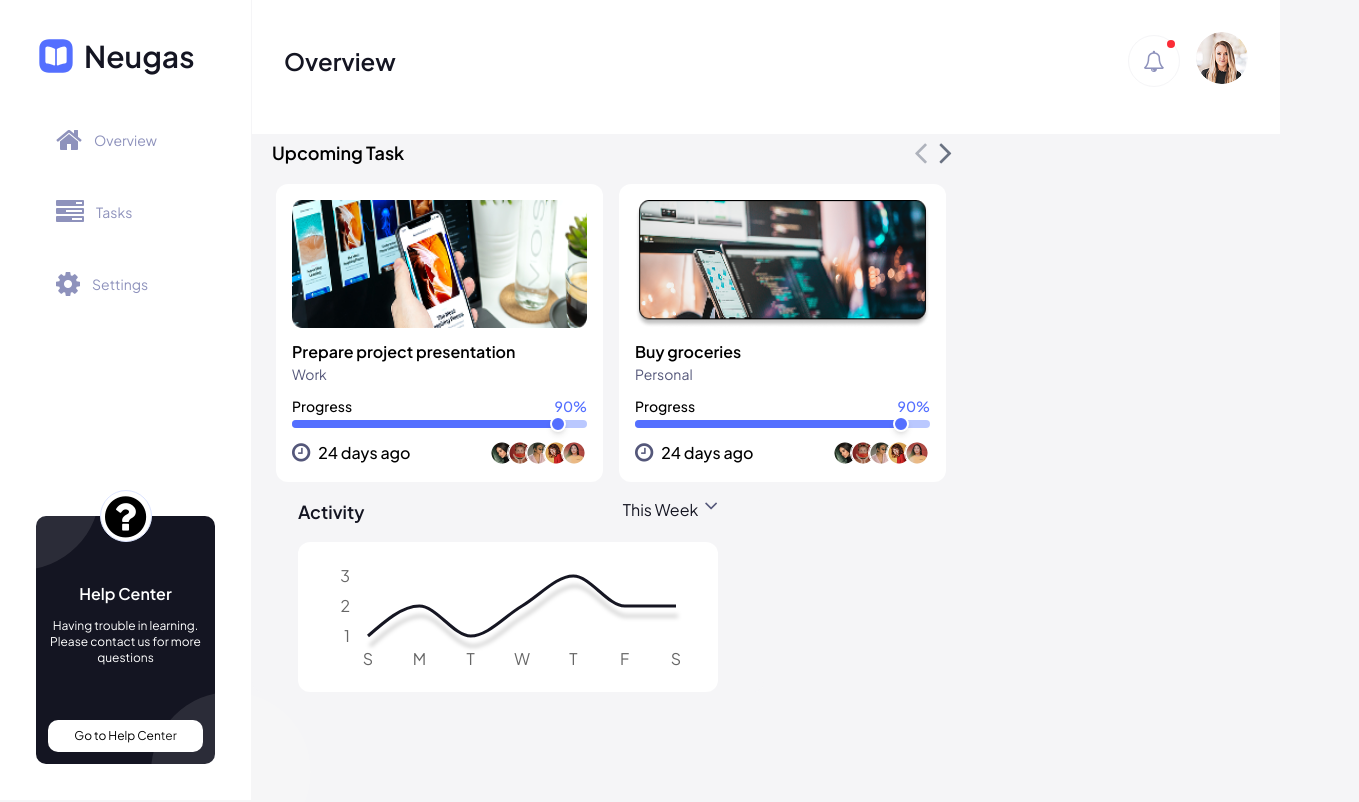
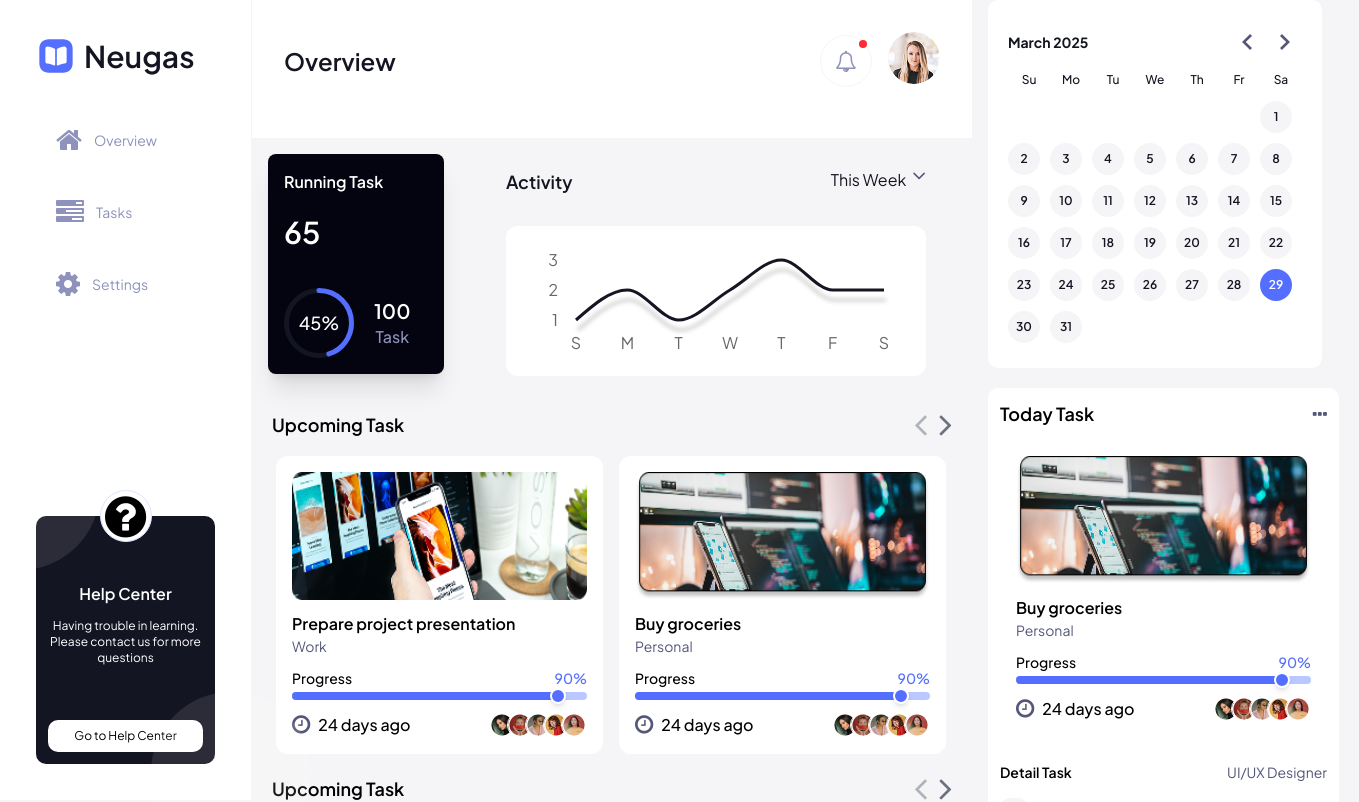
Before and after one commit to Evans-Asiedu/task-management, a React (Vite) app: page / in a window 1280 px wide. Shown: the top 802 px of the page, 1359 px wide, since content can reach past the window. Built offline with nearby package versions, Linux system fonts and the light colour scheme.

Commit message:
Layout various components to form the dashboard view

```diff
--- a/package.json
+++ b/package.json
@@ -16,6 +16,7 @@
     "react": "^19.0.0",
     "react-day-picker": "^9.6.1",
     "react-dom": "^19.0.0",
+    "react-icons": "^5.5.0",
     "recharts": "^2.15.1"
   },
   "devDependencies": {
--- a/src/App.jsx
+++ b/src/App.jsx
@@ -2,6 +2,8 @@ import { useState } from "react";
 import Header from "components/layout/Header";
 import Main from "components/layout/Main";
 import Sidebar from "components/layout/Sidebar";
+import { Calendar } from "./components/Calendar";
+import TodayTask from "./components/TodayTask";
 
 function App() {
   const [isSidebarOpen, setIsSidebarOpen] = useState(() => {
@@ -9,15 +11,24 @@ function App() {
   });
 
   return (
-    <div id="app" className="flex">
+    <div id="app" className="flex flex-col md:flex-row">
       <Sidebar isOpen={isSidebarOpen} setIsOpen={setIsSidebarOpen} />
 
       <div
         className={`flex flex-col flex-1 transition-all duration-300 ease-in-out min-h-screen
         ${isSidebarOpen ? "md:ml-[252px]" : ""}`}
       >
-        <Header isOpen={isSidebarOpen} setIsOpen={setIsSidebarOpen} showActions={false} title="Overview" />
+        <Header
+          isOpen={isSidebarOpen}
+          setIsOpen={setIsSidebarOpen}
+          showActions={false}
+          title="Overview"
+        />
         <Main />
+      </div>
+      <div className="mt-5 ps-4 md:mt-0">
+        <Calendar />
+        <TodayTask />
       </div>
     </div>
   );
--- a/src/components/ActivityTracker.jsx
+++ b/src/components/ActivityTracker.jsx
@@ -1,6 +1,12 @@
 import React, { useState, useRef, useEffect } from "react";
-import { LineChart, Line, XAxis, YAxis, Tooltip, ResponsiveContainer } from "recharts";
-
+import {
+  LineChart,
+  Line,
+  XAxis,
+  YAxis,
+  Tooltip,
+  ResponsiveContainer,
+} from "recharts";
 
 const data = [
   { day: "S", tasks: 1 },
@@ -17,9 +23,7 @@ const CustomTooltip = ({ active, payload }) => {
   if (active && payload && payload.length) {
     return (
       <div className=" w-[65px] bg-secondary-500 py-1 px-2 rounded-lg relative ">
-        <p className="text-primary-0">
-          {payload[0].value} Task
-        </p>
+        <p className="text-primary-0">{payload[0].value} Task</p>
         <div className="w-[20px] h-[20px] absolute left-6 top-4 rotate-45 -z-10 bg-secondary-500"></div>
       </div>
     );
@@ -29,7 +33,6 @@ const CustomTooltip = ({ active, payload }) => {
 };
 
 const ActivityTracker = () => {
-
   const [tooltipPosition, setTooltipPosition] = useState({ x: 0, y: 0 });
   const [xAxisInterval, setXAxisInterval] = useState(0); // Control Y-axis interval
   const chartContainerRef = useRef(null);
@@ -60,9 +63,9 @@ const ActivityTracker = () => {
   }, []);
 
   return (
-
     <>
-      <div className="mt-4 w-full max-w-md md:max-w-lg h-auto bg-n-1 flex flex-col justify-evenly items-center gap-4  rounded-r-1"
+      <div
+        className="mt-4 w-full max-w-md md:max-w-lg h-auto bg-n-1 flex flex-col justify-evenly items-center gap-4  rounded-r-1"
         ref={chartContainerRef}
       >
         <div className="w-full max-w-[420px] flex justify-between">
@@ -87,31 +90,64 @@ const ActivityTracker = () => {
             >
               {/* Define an SVG filter for the shadow */}
               <defs>
-                <filter id="lineShadow" x="-50%" y="-50%" width="200%" height="200%">
-                  <feDropShadow dx="2" dy="10" stdDeviation="2" floodColor="rgba(0, 0, 0, 0.2)" />
+                <filter
+                  id="lineShadow"
+                  x="-50%"
+                  y="-50%"
+                  width="200%"
+                  height="200%"
+                >
+                  <feDropShadow
+                    dx="2"
+                    dy="10"
+                    stdDeviation="2"
+                    floodColor="rgba(0, 0, 0, 0.2)"
+                  />
                 </filter>
               </defs>
 
-              <XAxis dataKey="day" interval={xAxisInterval} axisLine={false} tickLine={false} padding={{ left: 10 }} />
-              <YAxis tickCount={4} interval={0} domain={[1, 'dataMax']} allowDecimals={false} axisLine={false} tickLine={false} padding={{ bottom: 10 }} />
-              <Tooltip content={<CustomTooltip />} cursor={false} position={tooltipPosition} />
+              <XAxis
+                dataKey="day"
+                interval={xAxisInterval}
+                axisLine={false}
+                tickLine={false}
+                padding={{ left: 10 }}
+              />
+              <YAxis
+                tickCount={4}
+                interval={0}
+                domain={[1, "dataMax"]}
+                allowDecimals={false}
+                axisLine={false}
+                tickLine={false}
+                padding={{ bottom: 10 }}
+              />
+              <Tooltip
+                content={<CustomTooltip />}
+                cursor={false}
+                position={tooltipPosition}
+              />
 
-              <Line type="monotone" dataKey="tasks" stroke={"var(--color-secondary-500)"}
+              <Line
+                type="monotone"
+                dataKey="tasks"
+                stroke={"var(--color-secondary-500)"}
                 strokeWidth={3}
                 dot={false}
-                activeDot={{ r: 6, fill: "var(--color-primary-0)", stroke: "var(--color-primary-500)", strokeWidth: 3 }}
+                activeDot={{
+                  r: 6,
+                  fill: "var(--color-primary-0)",
+                  stroke: "var(--color-primary-500)",
+                  strokeWidth: 3,
+                }}
                 filter="url(#lineShadow)"
               />
             </LineChart>
           </ResponsiveContainer>
         </div>
       </div>
-
     </>
   );
 };
 
-
-
-
 export default ActivityTracker;
--- a/src/components/Calendar.jsx
+++ b/src/components/Calendar.jsx
@@ -1,5 +1,5 @@
 import { useState } from "react";
-import { getDefaultClassNames } from "react-day-picker";
+import { getDefaultClassNames, DayPicker } from "react-day-picker";
 
 export function Calendar() {
   const [selected, setSelected] = useState(Date.now());
@@ -17,3 +17,5 @@ export function Calendar() {
     />
   );
 }
+
+// export default HelpCenter;
--- a/src/components/TodayTask.jsx
+++ b/src/components/TodayTask.jsx
@@ -7,11 +7,9 @@ const TodayTask = () => {
   const task = data.tasks[1];
 
   return (
-    <div className="bg-white max-w-[372px] rounded-r-1 p-6">
+    <div className="bg-white max-w-[372px] rounded-r-1 p-3 mt-5 me-5">
       <TaskHeader name="Today Task" />
-      <div className="mt-6">
-        <TaskCard task={task} />
-      </div>
+      <TaskCard task={task} />
       <TaskDetails />
     </div>
   );
--- a/src/components/UpcomingTask.jsx
+++ b/src/components/UpcomingTask.jsx
@@ -41,7 +41,7 @@ const UpcomingTask = () => {
   };
 
   return (
-    <div className="max-w-[327px] lg:max-w-[688px] mx-4">
+    <div className="max-w-[327px] lg:max-w-[688px] mx-4 mt-4">
       {/* Header */}
       <SliderHeader
         title={"Upcoming Task"}
--- a/src/components/layout/Main.jsx
+++ b/src/components/layout/Main.jsx
@@ -1,11 +1,17 @@
 import UpcomingTask from "components/UpcomingTask";
-import ActivityTracker from "../ActivityTracker";
+import ActivityTracker from "components/ActivityTracker";
+import RunningTask from "../RunningTask";
 
 const Main = () => {
   return (
     <main className="h-full">
+      <div className="flex flex-col md:flex-row">
+        <RunningTask />
+        <ActivityTracker />
+      </div>
+      {/* Needs to be replace with monthly mentors component */}
       <UpcomingTask />
-      <ActivityTracker></ActivityTracker>
+      <UpcomingTask />
     </main>
   );
 };
```
Also changed, not shown: 1 other file (tests, documents, lock files or other folders).
